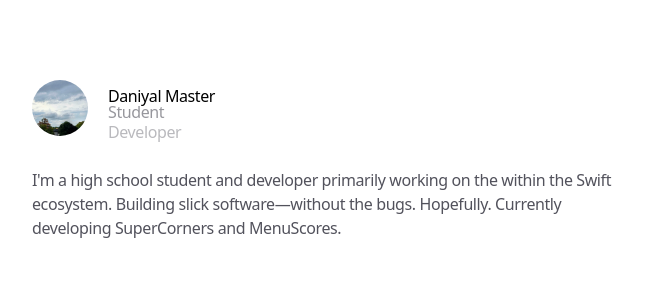
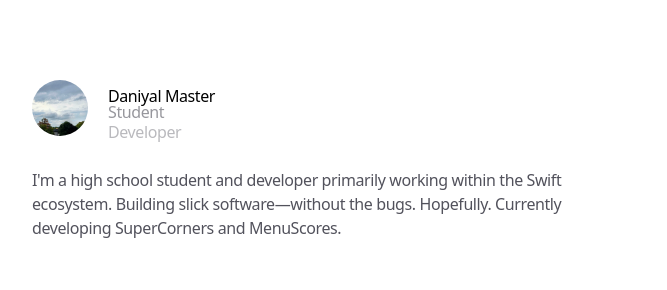
Before and after one commit to daniyalmaster693/daniyalmaster.com, a Next.js app: page / in a window 1280 px wide. Shown: the top 290 px of the page, without its empty margins (304-971 px from the left). Built offline with nearby package versions, Linux system fonts and the light colour scheme.

Commit message:
Updated header description

```diff
--- a/app/page.tsx
+++ b/app/page.tsx
@@ -39,9 +39,9 @@ export default function Personal() {
       >
         <div className="flex-1">
           <p className="text-zinc-600 dark:text-zinc-400">
-            I'm a high school student and developer primarily working on the
-            within the Swift ecosystem. Building slick software—without the
-            bugs. Hopefully. Currently developing SuperCorners and MenuScores.
+            I'm a high school student and developer primarily working within the
+            Swift ecosystem. Building slick software—without the bugs.
+            Hopefully. Currently developing SuperCorners and MenuScores.
           </p>
         </div>
       </motion.section>
```
